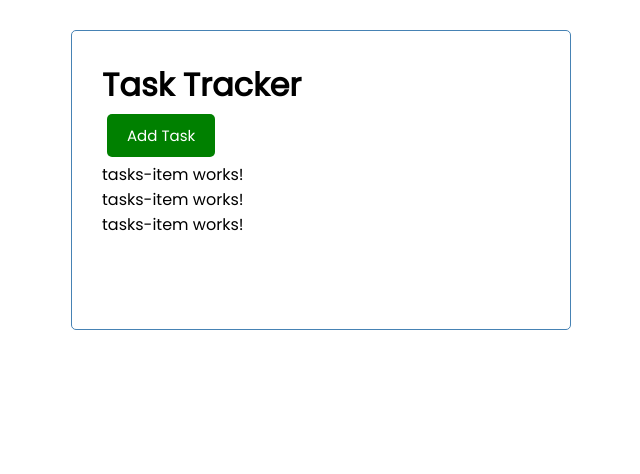
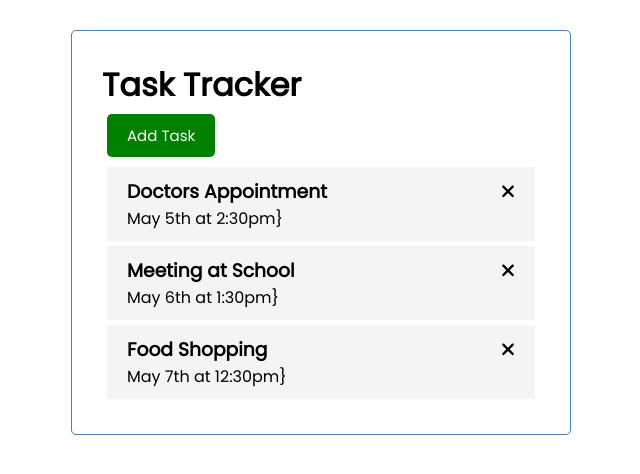
Before and after one commit to Ernest-Yoyowah/Task-Tracker_Angular, an Angular app: page / in a window 1280 px wide. Shown: the top 474 px of the page, without its empty margins (319-959 px from the left). Built offline with nearby package versions, Linux system fonts and the light colour scheme.

Commit message:
Task-Items Delete_icon

```diff
--- a/package.json
+++ b/package.json
@@ -18,6 +18,9 @@
     "@angular/platform-browser": "^16.2.0",
     "@angular/platform-browser-dynamic": "^16.2.0",
     "@angular/router": "^16.2.0",
+    "@fortawesome/angular-fontawesome": "^0.13.0",
+    "@fortawesome/fontawesome-svg-core": "^6.4.0",
+    "@fortawesome/free-solid-svg-icons": "^6.4.0",
     "rxjs": "~7.8.0",
     "tslib": "^2.3.0",
     "zone.js": "~0.13.0"
--- a/src/app/app.module.ts
+++ b/src/app/app.module.ts
@@ -6,6 +6,7 @@ import { HeaderComponent } from './components/header/header.component';
 import { ButtonComponent } from './components/button/button.component';
 import { TasksComponent } from './components/tasks/tasks.component';
 import { TasksItemComponent } from './components/tasks-item/tasks-item.component';
+import { FontAwesomeModule } from '@fortawesome/angular-fontawesome';
 
 @NgModule({
   declarations: [
@@ -16,7 +17,8 @@ import { TasksItemComponent } from './components/tasks-item/tasks-item.component
     TasksItemComponent
   ],
   imports: [
-    BrowserModule
+    BrowserModule,
+    FontAwesomeModule
   ],
   providers: [],
   bootstrap: [AppComponent]
--- a/src/app/components/tasks-item/tasks-item.component.css
+++ b/src/app/components/tasks-item/tasks-item.component.css
@@ -0,0 +1,16 @@
+.task {
+  background: #f4f4f4;
+  margin: 5px;
+  padding: 10px 20px;
+  cursor: pointer;
+}
+
+.task.reminder {
+  border-left: 5px solid green;
+}
+
+.task h3 {
+  display: flex;
+  align-items: center;
+  justify-content: space-between;
+}
--- a/src/app/components/tasks-item/tasks-item.component.html
+++ b/src/app/components/tasks-item/tasks-item.component.html
@@ -1 +1,4 @@
-<p>tasks-item works!</p>
+<div class="task">
+  <h3>{{ task.text }} <fa-icon [icon]="faTimes"></fa-icon></h3>
+  <p>{{ task.day }}}</p>
+</div>
--- a/src/app/components/tasks-item/tasks-item.component.ts
+++ b/src/app/components/tasks-item/tasks-item.component.ts
@@ -1,5 +1,6 @@
 import { Component, Input, OnInit } from '@angular/core';
 import { Task } from '../../Task';
+import { faTimes } from '@fortawesome/free-solid-svg-icons';
 
 @Component({
   selector: 'app-tasks-item',
@@ -8,6 +9,7 @@ import { Task } from '../../Task';
 })
 export class TasksItemComponent implements OnInit {
   @Input() task: any;
+  faTimes = faTimes;
 
   constructor() {}
 
```
Also changed, not shown: 1 other file (tests, documents, lock files or other folders).
